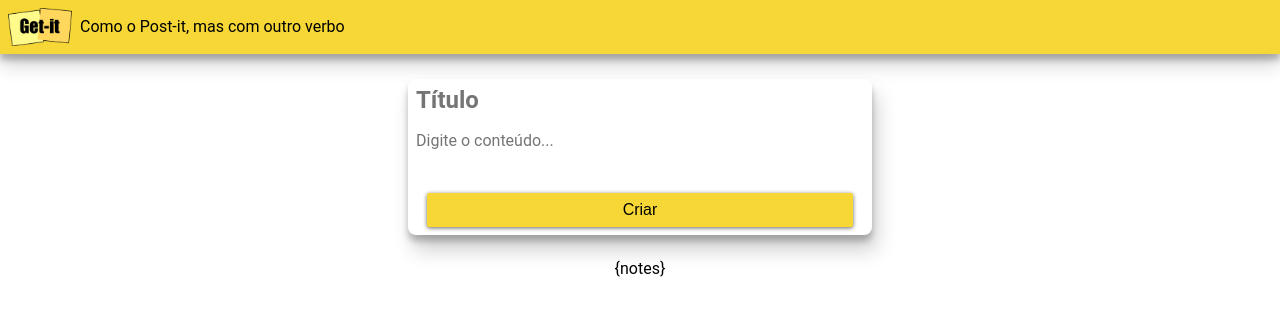
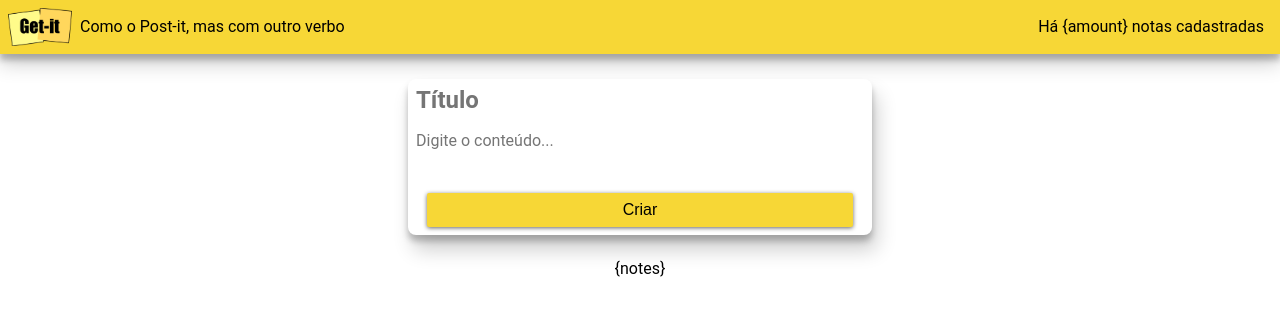
Before and after one commit to dourado-rafa/TecWeb-project-one, a Python web app: template templates/index.html in a window 1280 px wide. Shown: the top 316 px of the page. Run offline with Jinja, Linux system fonts and the light colour scheme; the template is opened without the code that fills it, so the values that code supplies are empty; some libraries are stand-ins or nearby versions.

Commit message:
Implementando Funcionalidade 1

```diff
--- a/styles/styles.css
+++ b/styles/styles.css
@@ -32,13 +32,22 @@
   display: flex;
   width   : 100%;
   flex-direction: row;
+  align-items:center;
+  justify-content: space-between;
+  box-shadow: 0 10px 20px rgba(0,0,0,0.19), 0 6px 6px rgba(0,0,0,0.23);
+}
+.logo-container {
+  display: flex;
+  flex-direction: row;
   align-items: center;
-  box-shadow: 0 10px 20px rgba(0,0,0,0.19), 0 6px 6px rgba(0,0,0,0.23);
 }
 
 .logo {
   width: 5vw;
   padding: 0.5rem;
+}
+.subtitle {
+  padding-right: 1rem;
 }
 
 .container {
--- a/templates/index.html
+++ b/templates/index.html
@@ -17,8 +17,11 @@
 
   <body>
     <div class="appbar">
-      <img src="../img/logo-getit.png" class="logo" />
-      <span class="subtitle">Como o Post-it, mas com outro verbo</span>
+      <div class="logo-container">
+        <img src="../img/logo-getit.png" class="logo" />
+        <span class="subtitle">Como o Post-it, mas com outro verbo</span>
+      </div>
+      <span class="subtitle">Há {amount} notas cadastradas</span>
     </div>
 
     <main class="container">
--- a/views.py
+++ b/views.py
@@ -6,9 +6,10 @@
 
 def index():
     notes_data = DATABASE.get_all()
+
     NOTE_TEMPLATE = load_template('components/note.html')
     notes = '\n'.join([ NOTE_TEMPLATE.format(title=note.title, content=note.content, id=note.id) for note in notes_data ])
-    return build_response() + load_template('index.html').format(notes=notes).encode()
+    return build_response() + load_template('index.html').format(notes=notes, amount=len(notes_data)).encode()
 
 def delete_note(request):
     route = extract_route(request)
```
